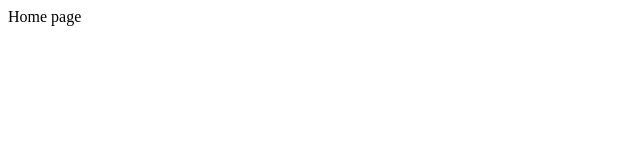
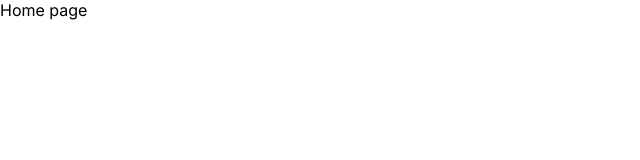
Before and after one commit to wiktorrudzki/Frontend-projekt, a React (Create React App) app in the folder POLMED/: page / in a window 1280 px wide. Shown: the top 160 px of the page, without its empty margins (0-640 px from the left). Built offline with nearby package versions, Linux system fonts and the light colour scheme.

Commit message:
added basic styles

```diff
--- a/POLMED/public/index.html
+++ b/POLMED/public/index.html
@@ -5,10 +5,7 @@
     <link rel="icon" href="%PUBLIC_URL%/favicon.ico" />
     <meta name="viewport" content="width=device-width, initial-scale=1" />
     <meta name="theme-color" content="#000000" />
-    <meta
-      name="description"
-      content="Web site created using create-react-app"
-    />
+    <meta name="description" content="Web site created using create-react-app" />
     <link rel="apple-touch-icon" href="%PUBLIC_URL%/logo192.png" />
     <!--
       manifest.json provides metadata used when your web app is installed on a
@@ -24,7 +21,7 @@
       work correctly both with client-side routing and a non-root public URL.
       Learn how to configure a non-root public URL by running `npm run build`.
     -->
-    <title>React App</title>
+    <title>POLMED</title>
   </head>
   <body>
     <noscript>You need to enable JavaScript to run this app.</noscript>
--- a/POLMED/src/App.tsx
+++ b/POLMED/src/App.tsx
@@ -3,6 +3,7 @@ import Home from "@/pages/home";
 import OurDoctors from "@/pages/ourDoctors";
 import Pricing from "@/pages/pricing";
 import Contact from "@/pages/contact";
+import "@/styles/global-styles.css";
 
 const App = () => {
   return (
--- /dev/null
+++ b/POLMED/src/styles/global-styles.css
@@ -0,0 +1,18 @@
+@import url("https://fonts.googleapis.com/css2?family=Inter:wght@100;200;300;400;500;600;700;800;900&family=Josefin+Sans:ital,wght@0,100;0,200;0,300;0,400;0,500;0,600;0,700;1,100;1,200;1,300;1,400;1,500;1,600;1,700&display=swap");
+* {
+  box-sizing: border-box;
+  font-family: "Inter", sans-serif;
+}
+
+body {
+  padding: 0;
+  margin: 0;
+}
+
+:root {
+  --red: #ff0000;
+  --white: #ffffff;
+  --lime-green: #66cc99;
+  --primary: #0099cc;
+  --gray: #999999;
+}/*# sourceMappingURL=global-styles.css.map */
--- /dev/null
+++ b/POLMED/src/styles/global-styles.scss
@@ -0,0 +1,26 @@
+@import url("https://fonts.googleapis.com/css2?family=Inter:wght@100;200;300;400;500;600;700;800;900&family=Josefin+Sans:ital,wght@0,100;0,200;0,300;0,400;0,500;0,600;0,700;1,100;1,200;1,300;1,400;1,500;1,600;1,700&display=swap");
+
+@mixin flex($flex-direction: "row", $justify-content: "center", $align-items: "center") {
+  display: flex;
+  flex-direction: $flex-direction;
+  justify-content: $justify-content;
+  align-items: $align-items;
+}
+
+* {
+  box-sizing: border-box;
+  font-family: "Inter", sans-serif;
+}
+
+body {
+  padding: 0;
+  margin: 0;
+}
+
+:root {
+  --red: #ff0000;
+  --white: #ffffff;
+  --lime-green: #66cc99;
+  --primary: #0099cc;
+  --gray: #999999;
+}
```
Also changed, not shown: 1 other file (tests, documents, lock files or other folders).
